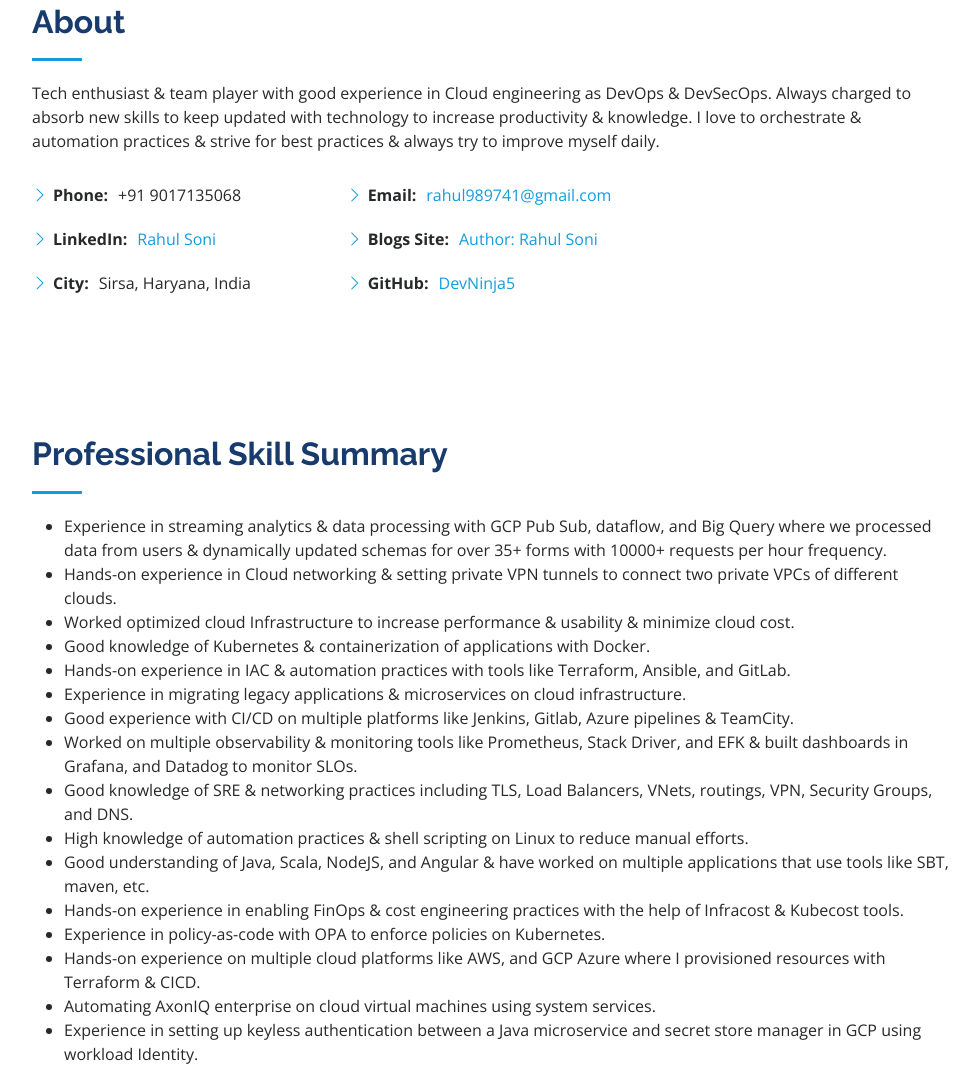
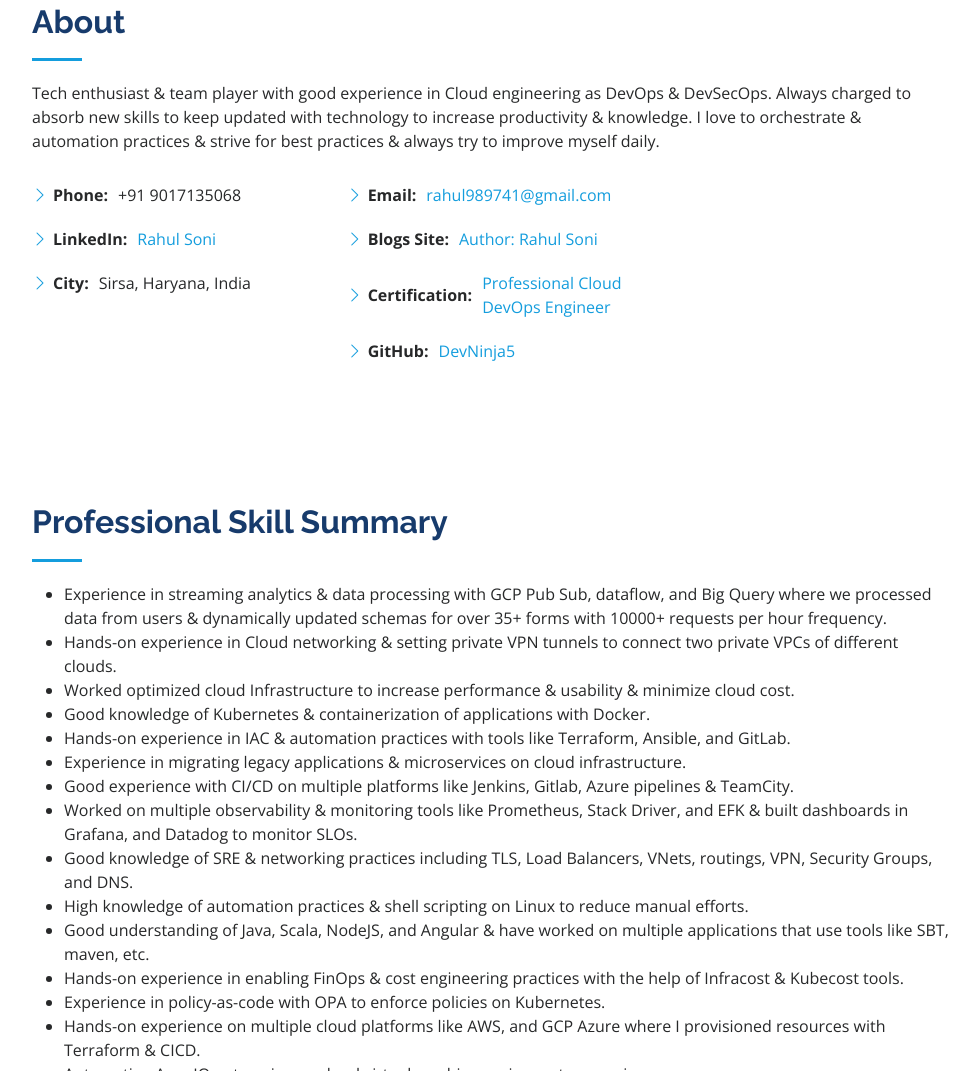
Before and after one commit to TechSoft01/portfolio, a plain HTML site: page index.html in a window 1280 px wide. Shown: the part 857-1928 px from the top of the page, without its empty margins (298-1277 px from the left). Drawn offline with nearby package versions, Linux system fonts and the light colour scheme.

Commit message:
added certi

```diff
--- a/index.html
+++ b/index.html
@@ -113,6 +113,7 @@
                 <ul>
                   <li><i class="bi bi-chevron-right"></i> <strong>Email:</strong> <a href="mailto:rahul989741@gmail.com"><span>rahul989741@gmail.com</span></a></li>
                   <li><i class="bi bi-chevron-right"></i> <strong>Blogs Site:</strong> <a href="https://blog.knoldus.com/author/rahulsoni285/">Author: Rahul Soni</a></li>
+                  <li><i class="bi bi-chevron-right"></i> <strong>Certification:</strong> <a href="https://google.accredible.com/45baf59c-37e0-4621-954d-434bcfe84c69">Professional Cloud DevOps Engineer</a></li>
                   <li><i class="bi bi-chevron-right"></i> <strong>GitHub:</strong> <a href="https://github.com/DevNinja5">DevNinja5</a></li>
 
 
```
